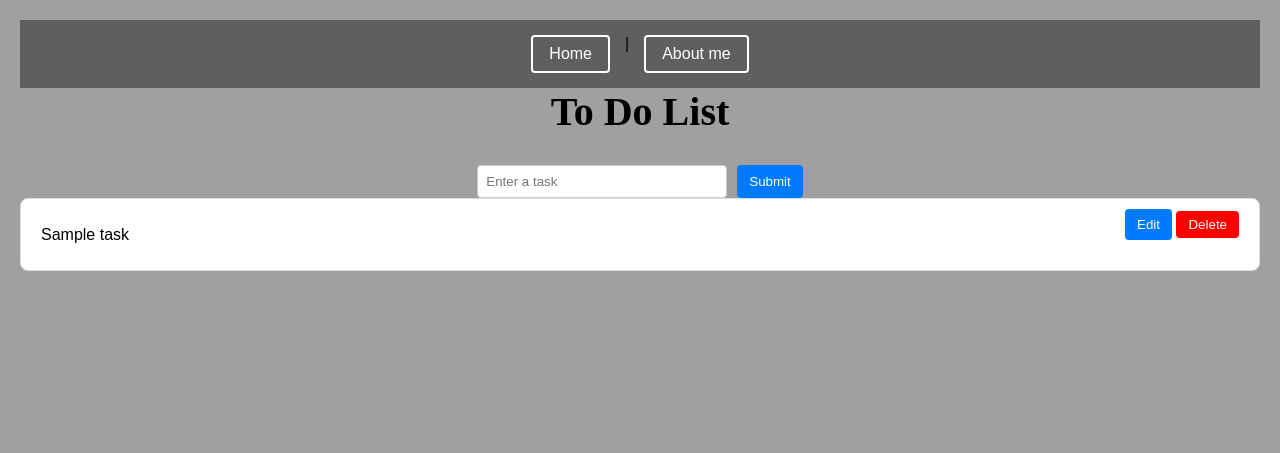
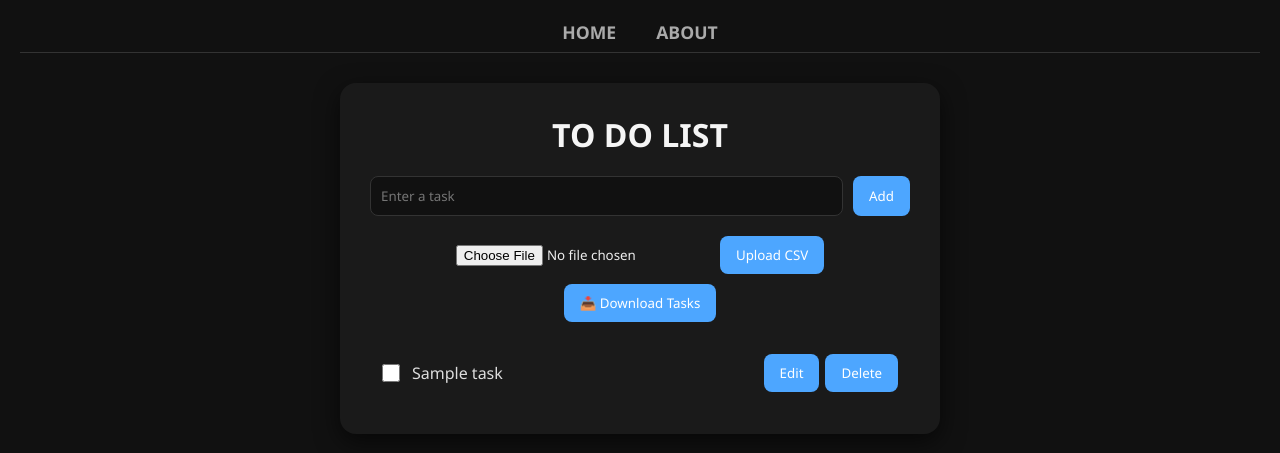
Before and after one commit to Aly-MR/Ciit-Todo-app-Aly, a Flask app: template templates/index.html in a window 1280 px wide. Shown: the top 453 px of the page. Run offline with Flask 3, Linux system fonts and the light colour scheme; the template is opened without the code that fills it: most values are stand-ins (such as "Sample title", 1, 10 or a date in 2020).

Commit message:
restyle UI

```diff
--- a/static/styles.css
+++ b/static/styles.css
@@ -1,160 +1,144 @@
+/* Reset */
 * {
     margin: 0;
     padding: 0;
     box-sizing: border-box;
-    font-family: Arial, sans-serif;
+    font-family: 'Segoe UI', Tahoma, Geneva, Verdana, sans-serif;
 }
 
 body {
-    background-color: rgb(160, 160, 160);
+    background-color: #111;
+    color: #eee;
     padding: 20px;
 }
 
-form {
+/* Navigation Tabs */
+nav {
     display: flex;
     justify-content: center;
+    gap: 40px;
+    margin-bottom: 30px;
+    border-bottom: 1px solid #333;
+}
+
+nav a {
+    font-size: 1.1rem;
+    font-weight: 600;
+    color: #aaa;
+    text-decoration: none;
+    padding-bottom: 8px;
+    transition: color 0.3s;
+}
+
+nav a:hover {
+    color: #4da6ff;
+}
+
+nav a.active {
+    color: #4da6ff;
+    border-bottom: 3px solid #4da6ff;
+}
+
+/* Main card */
+.container {
+    max-width: 600px;
+    margin: 0 auto;
+    background: #1a1a1a;
+    padding: 30px;
+    border-radius: 16px;
+    box-shadow: 0 8px 25px rgba(0,0,0,0.6);
+}
+
+header h1 {
+    text-align: center;
+    margin-bottom: 20px;
+    font-size: 2rem;
+    color: #f5f5f5;
+}
+
+/* Task input form */
+form.add-task {
+    display: flex;
+    justify-content: center;
+    margin-bottom: 20px;
     gap: 10px;
 }
 
 input[type="text"] {
-    padding: 8px;
-    width: 250px;
-    border-radius: 4px;
-    border: 1px solid #ccc;
+    flex: 1;
+    padding: 10px;
+    background: #111;
+    color: #eee;
+    border: 1px solid #333;
+    border-radius: 8px;
 }
 
-button[type="submit"] {
-    padding: 8px 12px;
+button {
+    background: #4da6ff;
     border: none;
-    border-radius: 4px;
-    background-color: #007bff;
-    color: white;
+    padding: 10px 16px;
+    border-radius: 8px;
+    color: #fff;
+    cursor: pointer;
+    transition: background 0.3s;
+}
+
+button:hover {
+    background: #1a82ff;
+}
+
+/* Task list */
+#todo-list {
+    list-style: none;
+    margin-top: 20px;
+}
+
+#todo-list li {
+    display: flex;
+    align-items: center;
+    padding: 12px;
+    border-bottom: 1px solid #333;
+    gap: 12px;
+    color: #ddd;
+}
+
+#todo-list li:last-child {
+    border-bottom: none;
+}
+
+#todo-list li span.task-text {
+    flex: 1;
+}
+
+#todo-list li.done span {
+    text-decoration: line-through;
+    color: #555;
+}
+
+input[type="checkbox"] {
+    width: 18px;
+    height: 18px;
+    accent-color: #4da6ff;
     cursor: pointer;
 }
 
-header {
-    text-align: center;
-    margin-bottom: 30px;
+/* About page box */
+.about-box {
+    background: #1a1a1a;
+    border-radius: 16px;
+    padding: 30px;
+    max-width: 700px;
+    margin: 0 auto;
+    box-shadow: 0 8px 25px rgba(0,0,0,0.6);
 }
 
-h1 {
-    font-family: 'Times New Roman', Times, serif;
-    font-size: 2.5rem;
+.about-container {
+    display: flex;
+    gap: 20px;
 }
 
-li {
-    background-color: #fff;
-    border: 1px solid #ddd;
-    padding: 10px 20px;
-    margin-bottom: 5px;
-    border-radius: 8px;
-    display: flex;
-    justify-content: space-between;
-    align-items: center;
+.profile-pic {
+    width: 180px;
+    border-radius: 12px;
+    border: 3px solid #4da6ff;
 }
-
-div {
-    text-align: center;
-    margin-bottom: 20px;
-}
-
-button.delete-btn[type="submit"] {
-    background-color: red !important;
-    color: white;
-    border: none;
-    padding: 6px 12px;
-    border-radius: 4px;
-    cursor: pointer;
-    transition: background-color 0.3s;
-}
-
-
-.edit-btn {
-    background-color: rgb(0, 255, 55);
-    color: black;
-    padding: 6px 12px;
-    border: none;
-    border-radius: 4px;
-    cursor: pointer;
-}
-
-#todo-list {
-    cursor: pointer;
-}
-
-#todo-list li.done span{
-    text-decoration: line-through;
-    color: gray;
-}
-
-.about-box {
-    background-color: rgb(214, 214, 214);
-    border: 2px solid #ccc;
-    border-radius: 10px;
-    padding: 20px;
-    max-width: 800px;
-    margin: 30px auto;
-
-}
-.about-container {
-    display: flex;
-    align-items: flex-start;
-    gap: 20px;
-    margin-top: 30px;
-}
-
-
-.profile {
-    display: flex;
-    flex-direction: column;
-    align-items: center;
-}
-
-
-.profile-pic {
-    width: 200px;
-    height: auto;
-    border: 4px solid #555;
-    border-radius: 8px;
-    padding: 4px;
-}
-
-
-.name {
-    margin-top: 8px;
-    font-weight: bold;
-    font-size: 1.2rem;
-    text-align: center;
-}
-
-
-.bio {
-    flex: 1;
-    font-size: 1rem;
-    line-height: 1.6;
-}
-
-nav {
-    background-color: #5f5f5f;
-    padding: 15px;
-    display: flex;
-    justify-content: center;
-    gap: 15px;
-    position: sticky;
-    top: 0;
-    z-index: 1000;
-}
-
-nav a {
-    color: white;
-    text-decoration: none;
-    padding: 8px 16px;
-    border: 2px solid white;
-    border-radius: 4px;
-    transition: background-color 0.3s, color 0.3s;
-}
-
-nav a:hover {
-    background-color: white;
-    color: #333;
-}
--- a/templates/index.html
+++ b/templates/index.html
@@ -4,60 +4,120 @@
     <title>To Do List</title>
     <link rel="stylesheet" href="{{ url_for('static', filename='styles.css') }}">
 </head>
+<body>
+    <!-- Navigation Tabs -->
+    <nav>
+        <a href="{{ url_for('home') }}" class="{% if request.endpoint == 'home' %}active{% endif %}">HOME</a>
+        <a href="{{ url_for('about') }}" class="{% if request.endpoint == 'about' %}active{% endif %}">ABOUT</a>
+    </nav>
 
-<body>
-     <nav>
-        <a href="/">Home</a>  | <a href="/about">About me </a>
-      </nav>
+    <!-- Main To-Do Container -->
+    <div class="container">
         <header>
-    <h1>To Do List</h1>
+            <h1>TO DO LIST</h1>
         </header>
 
-<form method="POST">
+        <!-- Add new task -->
+        <form method="POST" action="{{ url_for('home') }}" class="add-task">
             <input type="text" name="task" id="new-task" placeholder="Enter a task" required>
-    <button type="submit">Submit</button>
+            <button type="submit">Add</button>
         </form>
 
-<ul id=todo-list>
+        <!-- Upload + Download -->
+        <div style="text-align:center; margin-bottom:20px;">
+            <form method="POST" action="{{ url_for('upload_csv') }}" enctype="multipart/form-data" style="margin-bottom:10px;">
+                <input type="file" name="csv_file" accept=".csv" required/>
+                <button>Upload CSV</button>
+            </form>
+
+            <a href="{{ url_for('download_csv') }}">
+                <button>📥 Download Tasks</button>
+            </a>
+        </div>
+
+        <!-- Task list -->
+        <ul id="todo-list">
             {% for task in tasks %}
-        <li>
-            {% if loop.index0 == edit_index %}
-        <form method="POST" action="/update" class="edit-form" style="width: 100%; display: flex; justify-content: space-between;">
-          <input type="hidden" name="task_id" value="{{ loop.index0 }}">
-          <input type="text" name="updated_task" value="{{ task }}" required style="flex: 1; padding: 6px;">
-          <button type="submit" class="edit-btn">Save</button>
+                <li data-id="{{ task.id }}" data-toggle-url="{{ url_for('toggle_task', id=task.id) }}">
+                    <!-- Checkbox -->
+                    <input type="checkbox" {% if task.done %}checked{% endif %}>
+
+                    <!-- Task text -->
+                    <span class="task-text {% if task.done %}done{% endif %}">{{ task.task }}</span>
+
+                    <!-- Edit form (hidden by default) -->
+                    <form method="POST" action="{{ url_for('edit_task', id=task.id) }}" class="edit-form" style="display:none; flex:1; gap:8px;">
+                        <input type="text" name="new_task" value="{{ task.task }}" required style="flex:1;">
+                        <button type="submit">Save</button>
+                        <button type="button" class="cancel-edit">Cancel</button>
                     </form>
-            {% else %}
-                <span>{{ task }}</span>
-                <div class="buttons">
-                    <form method="GET" action="/edit/{{ loop.index0 }}" style="display: inline;">
-                        <button type="submit" class="edit-btn">Edit</button>
-                    </form>
-                    <form method="POST" action="/delete" style="display: inline;">
-                        <input type="hidden" name="task_to_delete" value="{{ task }}">
+
+                    <!-- Buttons -->
+                    <div class="buttons" style="margin-left:auto; display:flex; gap:6px;">
+                        <button type="button" class="edit-toggle">Edit</button>
+                        <form method="POST" action="{{ url_for('delete_task', id=task.id) }}" style="display:inline;">
                             <button type="submit" class="delete-btn">Delete</button>
                         </form>
                     </div>
-            {% endif %}
                 </li>
             {% endfor %}
         </ul>
+    </div>
+
+    <!-- Script for toggle + edit -->
     <script>
-document.addEventListener('DOMContentLoaded', function() {
+        document.addEventListener('DOMContentLoaded', function () {
+            const editButtons = document.querySelectorAll(".edit-toggle");
+            const cancelButtons = document.querySelectorAll(".cancel-edit");
             const list = document.getElementById('todo-list');
 
-    if (!list) return;
+            // Toggle edit form
+            editButtons.forEach(button => {
+                button.addEventListener("click", function () {
+                    const li = button.closest("li");
+                    const form = li.querySelector(".edit-form");
+                    const taskText = li.querySelector(".task-text");
 
-    list.addEventListener('click', function(e) {
-        if (e.target.closest('button') || e.target.closest('form')) return;
-
-        const li = e.target.closest('li');
-        if (!li) return;
-
-        li.classList.toggle('done');
+                    taskText.style.display = "none";
+                    form.style.display = "flex";
+                    button.style.display = "none";
                 });
             });
+
+            // Cancel edit
+            cancelButtons.forEach(button => {
+                button.addEventListener("click", function () {
+                    const li = button.closest("li");
+                    const form = li.querySelector(".edit-form");
+                    const taskText = li.querySelector(".task-text");
+                    const editToggle = li.querySelector(".edit-toggle");
+
+                    taskText.style.display = "inline";
+                    form.style.display = "none";
+                    editToggle.style.display = "inline";
+                });
+            });
+
+            // Toggle done state
+if (list) {
+        list.querySelectorAll("input[type=checkbox]").forEach(checkbox => {
+            checkbox.addEventListener("change", function () {
+                const li = this.closest("li");
+                const url = li.dataset.toggleUrl;
+
+                if (this.checked) {
+                    li.classList.add("done");
+                } else {
+                    li.classList.remove("done");
+                }
+
+                if (url) {
+                    fetch(url, { method: "POST" });
+                }
+            });
+        });
+    }
+});
 </script>
-
 </body>
 </html>
```
Lines whose indentation alone changed are shown as unchanged.
